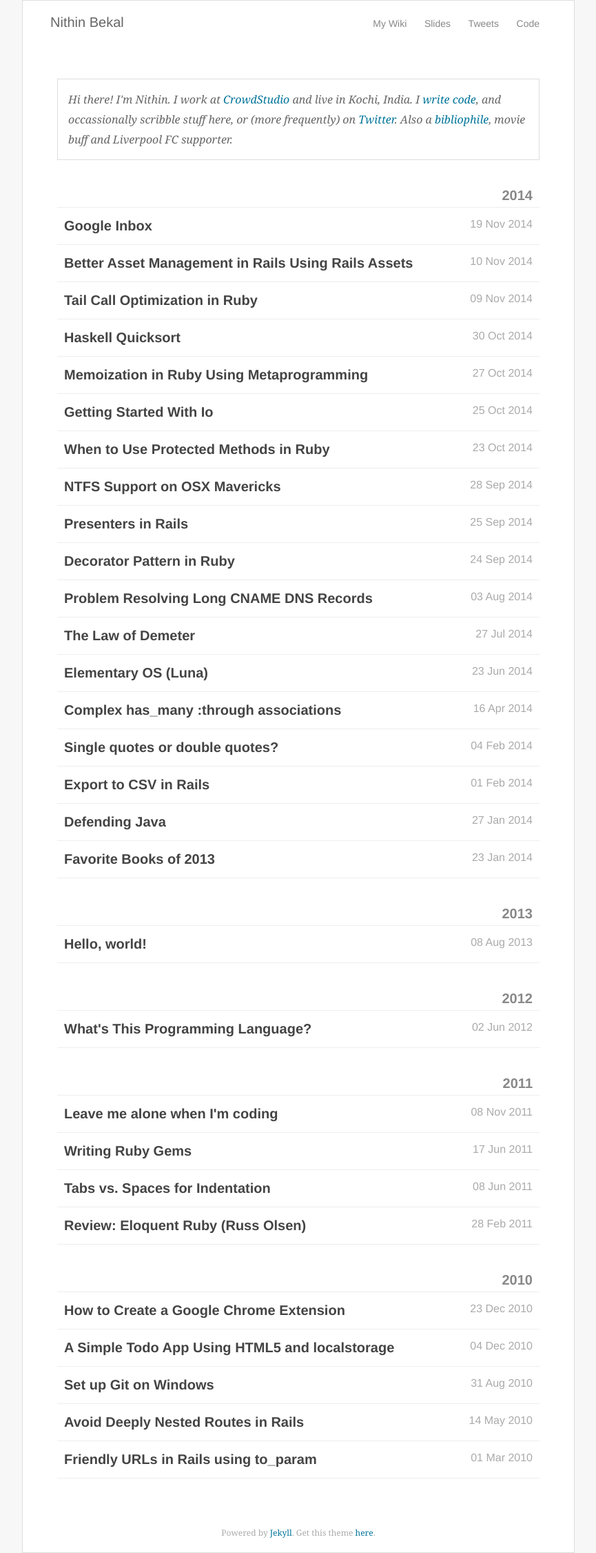
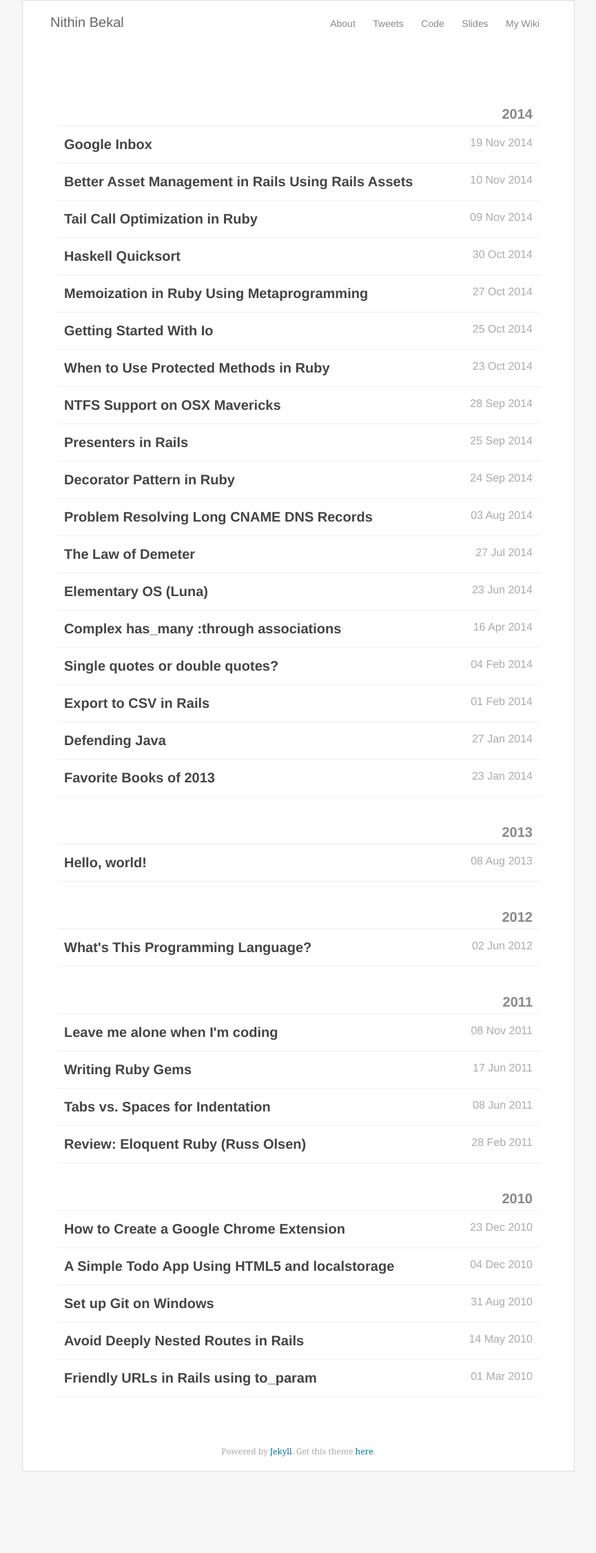
Before and after one commit to nithinbekal/nithinbekal.github.io, a Jekyll site: the page built from index.html, in a window 1280 px wide. Shown: the whole page at 69% size, without its empty margins (207-1072 px from the left). Built offline with Jekyll 4.4.1, drawn with Linux system fonts in a browser that asks for light colours; after the commit the page ends 2133 px from its top, so only the background shows below that.

Commit message:
Create about page

```diff
--- a/_layouts/default.html
+++ b/_layouts/default.html
@@ -15,10 +15,11 @@
       <div class='header'>
         <h1 class='title'><a href="/">{{ site.name }}</a></h1>
         <span class='links align-right'>
-          <a href='/notes/'>My Wiki</a>
-          <a href='/slides'>Slides</a>
+          <a href='/about/'>About</a>
           <a href='http://twitter.com/nithinbekal' target='_blank'>Tweets</a>
           <a href='http://github.com/nithinbekal' target='_blank'>Code</a>
+          <a href='/slides'>Slides</a>
+          <a href='/notes/'>My Wiki</a>
         </span>
       </div>
       <div class='site'>
--- a/css/main.css
+++ b/css/main.css
@@ -49,15 +49,6 @@
 .site {
   margin: 0 auto;
   padding: 50px;
-}
-
-.site #page-description {
-  border: 1px solid #ddd;
-  color: #666;
-  font-size: 0.8em;
-  font-style: italic;
-  line-height: 1.8em;
-  padding: 15px;
 }
 
 .site .posts {
--- a/index.html
+++ b/index.html
@@ -2,10 +2,6 @@
 layout: default
 title: Nithin Bekal
 ---
-
-<div id='page-description'>
-  Hi there! I'm Nithin. I work at <a href='http://crowdstudio.in'>CrowdStudio</a> and live in Kochi, India. I <a href='http://github.com/nithinbekal'>write code</a>, and occassionally scribble stuff here, or (more frequently) on <a href='http://twitter.com/nithinbekal'>Twitter</a>. Also a <a href='https://www.goodreads.com/user/show/1059476-nithin-bekal'>bibliophile</a>, movie buff and Liverpool FC supporter.
-</div>
 
 <div class='posts'>
   {% for post in site.posts %}
```
Also changed, not shown: about/index.md (added, +7 -0 lines).
